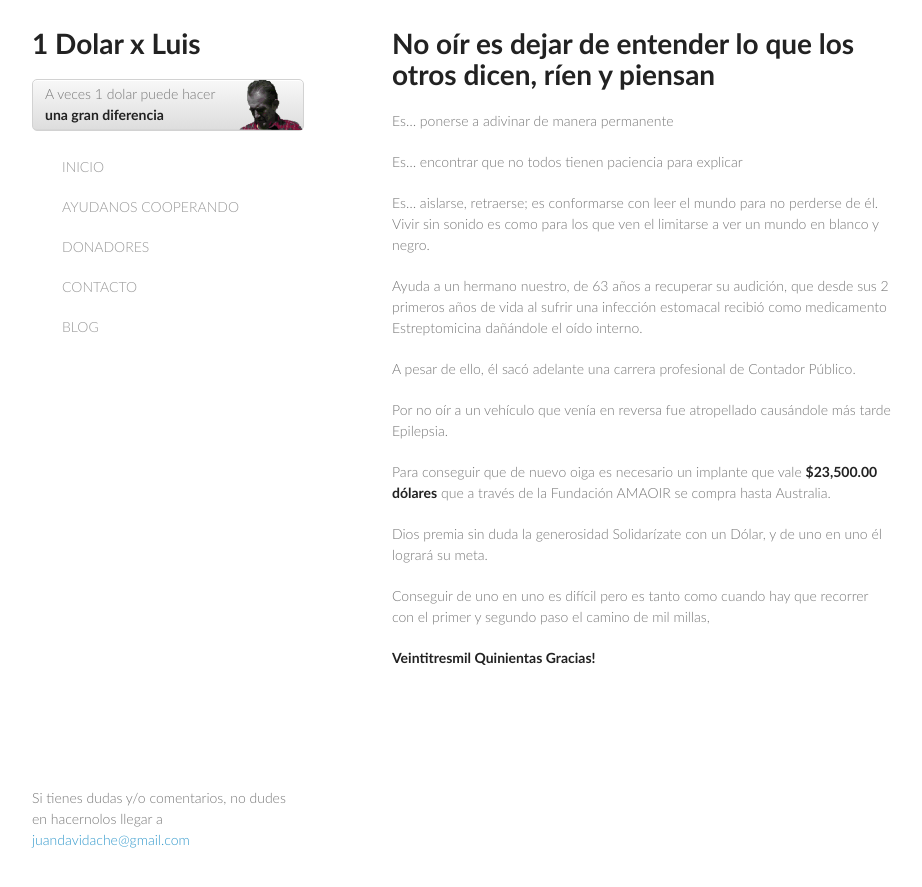
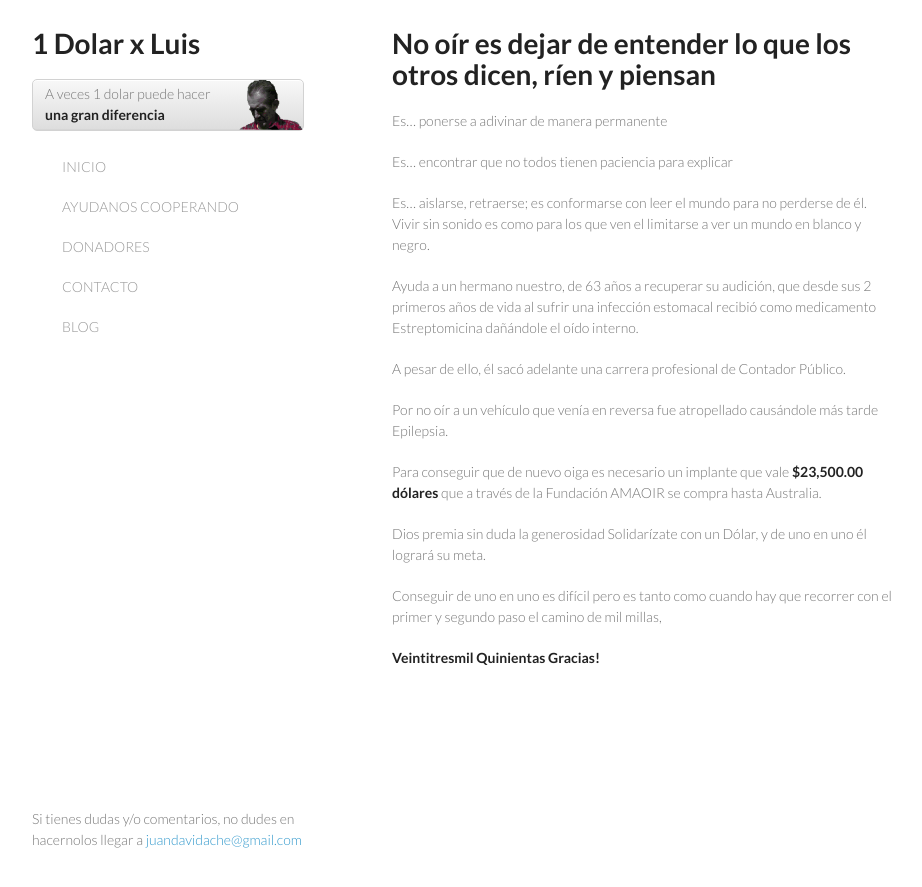
Before and after one commit to fcarriedo/1dolarxluis, a Jekyll site: the page built from index.html, in a window 1280 px wide. Shown: the top 887 px of the page, without its empty margins (178-1100 px from the left). Built offline with Jekyll 4.4.1, drawn with Linux system fonts in a browser that asks for light colours.

Commit message:
Undoing the local fonts since, since not customized) look hedious on windows

```diff
--- a/assets/css/main.css
+++ b/assets/css/main.css
@@ -1,27 +1,4 @@
-@font-face {
-  font-family: 'Lato';
-  font-style: normal;
-  font-weight: 300;
-  src: local('Lato Light'), local('Lato-Light'), url(../fonts/lato-light.woff) format('woff');
-}
-@font-face {
-  font-family: 'Lato';
-  font-style: normal;
-  font-weight: 700;
-  src: local('Lato Bold'), local('Lato-Bold'), url(../fonts/lato-bold.woff) format('woff');
-}
-@font-face {
-  font-family: 'Lato';
-  font-style: italic;
-  font-weight: 300;
-  src: local('Lato Light Italic'), local('Lato-LightItalic'), url(../fonts/lato-lightItalic.woff) format('woff');
-}
-@font-face {
-  font-family: 'Lato';
-  font-style: italic;
-  font-weight: 700;
-  src: local('Lato Bold Italic'), local('Lato-BoldItalic'), url(../fonts/lato-boldItalic.woff) format('woff');
-}
+@import url(https://fonts.googleapis.com/css?family=Lato:300italic,700italic,300,700);
 
 body {
   padding:20px;
```
Also changed, not shown: assets/fonts/lato-bold.woff (deleted), assets/fonts/lato-boldItalic.woff (deleted), assets/fonts/lato-light.woff (deleted), assets/fonts/lato-lightItalic.woff (deleted).
